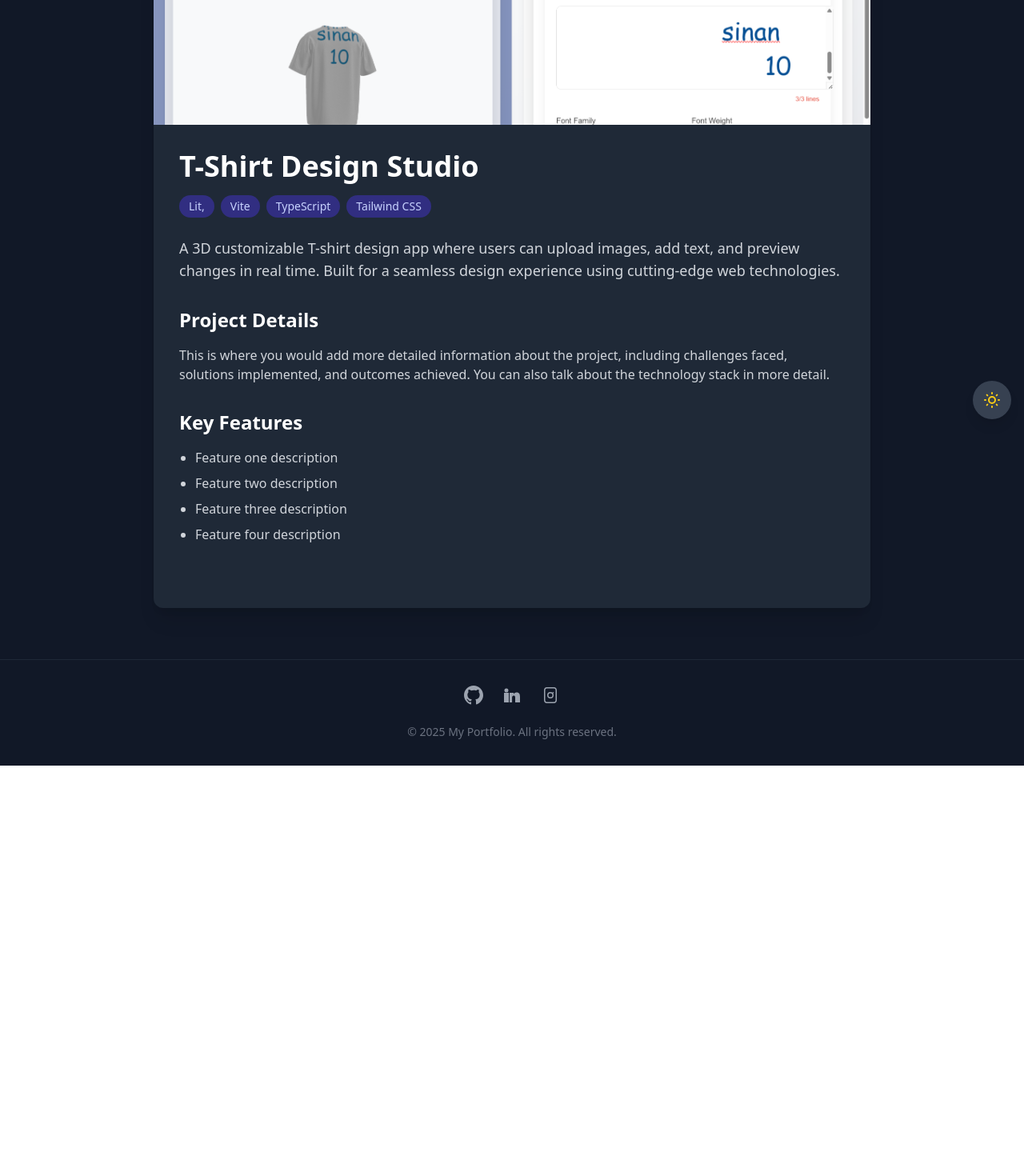
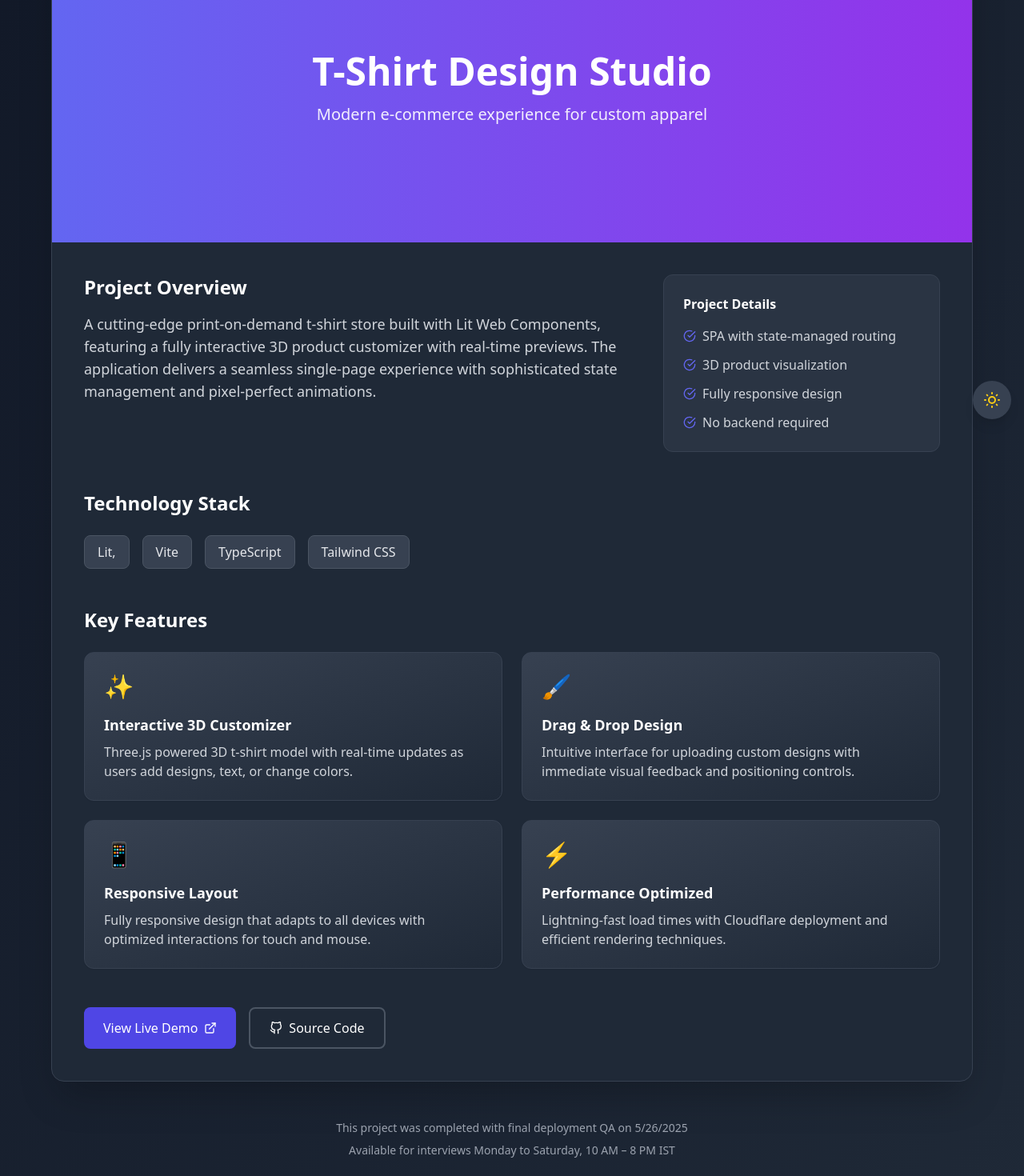
Before and after one commit to Sinanhubb/myportfolio, a React (Create React App) app in the folder my-portfolio/: page /project/1 in a window 1280 px wide. Shown: the part 260-1730 px from the top of the page at 80% size. Before the commit the page ends 1217 px from the top, so only its background shows below. Built offline with nearby package versions, Linux system fonts and the light colour scheme.

Commit message:
update my project deatails

```diff
--- a/my-portfolio/src/ProjectDetail.jsx
+++ b/my-portfolio/src/ProjectDetail.jsx
@@ -2,152 +2,318 @@
 import React, { useEffect, useState } from "react";
 import { useParams, Link } from "react-router-dom";
 import { motion } from "framer-motion";
+import { FiArrowLeft, FiExternalLink, FiGithub, FiCheckCircle } from "react-icons/fi";
+import { SiTailwindcss, SiThreeDotJs, SiStorybook, SiCloudflare } from "react-icons/si";
 
 const ProjectDetail = ({ projects }) => {
   const { id } = useParams();
   const [project, setProject] = useState(null);
+  const [isHovered, setIsHovered] = useState(false);
 
   useEffect(() => {
-    const projectId = parseInt(id); // Or use id directly if you're using slugs
+    const projectId = parseInt(id);
     const foundProject = projects.find(p => p.id === projectId);
     setProject(foundProject);
   }, [id, projects]);
 
   const fadeIn = {
     hidden: { opacity: 0, y: 20 },
-    visible: { opacity: 1, y: 0, transition: { duration: 0.5, delay: 0.1 } },
+    visible: { opacity: 1, y: 0, transition: { duration: 0.6, ease: [0.16, 1, 0.3, 1] } },
+  };
+
+  const staggerContainer = {
+    hidden: { opacity: 0 },
+    visible: {
+      opacity: 1,
+      transition: {
+        staggerChildren: 0.1,
+        delayChildren: 0.3
+      }
+    }
+  };
+
+  const staggerItem = {
+    hidden: { opacity: 0, y: 20 },
+    visible: {
+      opacity: 1,
+      y: 0,
+      transition: {
+        duration: 0.5,
+        ease: [0.16, 1, 0.3, 1]
+      }
+    }
   };
 
   if (!project) {
     return (
       <div className="min-h-screen flex items-center justify-center text-center px-4">
-        <p className="text-gray-600 dark:text-gray-300 text-lg">
-          ❌ Project not found.<br />
-          Please check the URL or go back to the{" "}
-          <Link to="/" className="text-indigo-600 hover:underline">Projects page</Link>.
+        <motion.div
+          initial={{ opacity: 0, scale: 0.95 }}
+          animate={{ opacity: 1, scale: 1 }}
+          transition={{ duration: 0.3 }}
+          className="max-w-md"
+        >
+          <div className="text-5xl mb-4">🚫</div>
+          <h2 className="text-2xl font-bold text-gray-900 dark:text-white mb-3">Project Not Found</h2>
+          <p className="text-gray-600 dark:text-gray-300 mb-6">
+            The project you're looking for doesn't exist or has been moved.
           </p>
+          <Link
+            to="/"
+            className="inline-flex items-center px-4 py-2 bg-indigo-600 text-white rounded-lg hover:bg-indigo-700 transition-colors"
+          >
+            <FiArrowLeft className="mr-2" />
+            Back to Projects
+          </Link>
+        </motion.div>
       </div>
     );
   }
 
+  // Tech stack icons mapping
+  const techIcons = {
+    'Tailwind': <SiTailwindcss className="text-cyan-500" />,
+    'Three.js': <SiThreeDotJs className="text-gray-800 dark:text-gray-200" />,
+    'Storybook': <SiStorybook className="text-pink-500" />,
+    'Cloudflare': <SiCloudflare className="text-orange-500" />
+  };
+
   return (
-    <div className="pt-20 pb-16 px-4 min-h-screen">
-      <div className="max-w-4xl mx-auto">
+    <div className="pt-24 pb-20 px-4 min-h-screen bg-gradient-to-br from-gray-50 to-gray-100 dark:from-gray-900 dark:to-gray-800">
+      <div className="max-w-6xl mx-auto">
+        <motion.div
+          initial={{ opacity: 0, y: -20 }}
+          animate={{ opacity: 1, y: 0 }}
+          transition={{ duration: 0.4 }}
+          className="mb-8"
+        >
           <Link
             to="/"
-          className="inline-flex items-center text-indigo-600 hover:text-indigo-800 mb-8 transition-colors"
+            className="inline-flex items-center group text-indigo-600 hover:text-indigo-800 dark:text-indigo-400 dark:hover:text-indigo-300 transition-colors"
           >
-          <svg className="w-5 h-5 mr-2" fill="none" stroke="currentColor" viewBox="0 0 24 24">
-            <path strokeLinecap="round" strokeLinejoin="round" strokeWidth="2" d="M10 19l-7-7m0 0l7-7m-7 7h18" />
-          </svg>
+            <FiArrowLeft className="mr-2 transition-transform group-hover:-translate-x-1" />
             Back to Projects
           </Link>
+        </motion.div>
 
         <motion.div
-          className="bg-white dark:bg-gray-800 rounded-xl shadow-xl overflow-hidden"
+          className="bg-white dark:bg-gray-800 rounded-2xl shadow-2xl overflow-hidden border border-gray-100 dark:border-gray-700"
           initial="hidden"
           animate="visible"
           variants={fadeIn}
         >
-          {/* Project Image */}
+          {/* Hero Section */}
+          <div className="relative">
             <motion.div
-            initial={{ opacity: 0, scale: 0.95 }}
+              initial={{ opacity: 0, scale: 0.98 }}
               animate={{ opacity: 1, scale: 1 }}
-            transition={{ duration: 0.6 }}
-            className="h-64 bg-gray-200 dark:bg-gray-700 relative"
+              transition={{ duration: 0.8, ease: [0.16, 1, 0.3, 1] }}
+              className="h-80 md:h-96 bg-gradient-to-r from-indigo-500 to-purple-600 relative overflow-hidden"
             >
-            <img
-              src={project.image || "/api/placeholder/800/400"}
-              alt={project.title}
-              className="w-full h-full object-cover"
-            />
+              <div className="absolute inset-0 flex items-center justify-center">
+                <div className="text-white text-center px-6">
+                  <motion.h1
+                    className="text-4xl md:text-5xl font-bold mb-4"
+                    initial={{ opacity: 0, y: 20 }}
+                    animate={{ opacity: 1, y: 0 }}
+                    transition={{ delay: 0.2 }}
+                  >
+                    {project.title}
+                  </motion.h1>
+                  <motion.p
+                    className="text-xl opacity-90 max-w-2xl mx-auto"
+                    initial={{ opacity: 0 }}
+                    animate={{ opacity: 0.9 }}
+                    transition={{ delay: 0.4 }}
+                  >
+                    {project.tagline || "Modern e-commerce experience for custom apparel"}
+                  </motion.p>
+                </div>
+              </div>
+            </motion.div>
+          </div>
+
+          {/* Project Content */}
+          <div className="p-8 md:p-10">
+            {/* Meta Section */}
+            <motion.div
+              className="flex flex-col md:flex-row gap-8 mb-12"
+              variants={staggerContainer}
+              initial="hidden"
+              animate="visible"
+            >
+              {/* Overview */}
+              <motion.div
+                className="md:w-2/3"
+                variants={staggerItem}
+              >
+                <h2 className="text-2xl font-bold text-gray-900 dark:text-white mb-4">Project Overview</h2>
+                <div className="prose dark:prose-invert max-w-none">
+                  <p className="text-lg text-gray-700 dark:text-gray-300 mb-6">
+                    A cutting-edge print-on-demand t-shirt store built with Lit Web Components, featuring a fully interactive 3D product customizer with real-time previews. The application delivers a seamless single-page experience with sophisticated state management and pixel-perfect animations.
+                  </p>
+                </div>
               </motion.div>
 
-          {/* Project Content */}
-          <div className="p-8">
-            <h1 className="text-3xl md:text-4xl font-bold text-gray-900 dark:text-white mb-4">
-              {project.title}
-            </h1>
+              {/* Quick Facts */}
+              <motion.div
+                className="md:w-1/3"
+                variants={staggerItem}
+              >
+                <div className="bg-gray-50 dark:bg-gray-700/50 p-6 rounded-xl border border-gray-100 dark:border-gray-700">
+                  <h3 className="font-semibold text-gray-900 dark:text-white mb-4">Project Details</h3>
+                  <ul className="space-y-3">
+                    <li className="flex items-start">
+                      <FiCheckCircle className="text-indigo-500 mt-1 mr-2 flex-shrink-0" />
+                      <span className="text-gray-700 dark:text-gray-300">SPA with state-managed routing</span>
+                    </li>
+                    <li className="flex items-start">
+                      <FiCheckCircle className="text-indigo-500 mt-1 mr-2 flex-shrink-0" />
+                      <span className="text-gray-700 dark:text-gray-300">3D product visualization</span>
+                    </li>
+                    <li className="flex items-start">
+                      <FiCheckCircle className="text-indigo-500 mt-1 mr-2 flex-shrink-0" />
+                      <span className="text-gray-700 dark:text-gray-300">Fully responsive design</span>
+                    </li>
+                    <li className="flex items-start">
+                      <FiCheckCircle className="text-indigo-500 mt-1 mr-2 flex-shrink-0" />
+                      <span className="text-gray-700 dark:text-gray-300">No backend required</span>
+                    </li>
+                  </ul>
+                </div>
+              </motion.div>
+            </motion.div>
 
-            {/* Tags */}
+            {/* Tech Stack */}
             <motion.div
-              className="flex flex-wrap gap-2 mb-6"
+              className="mb-12"
+              initial={{ opacity: 0, y: 20 }}
+              animate={{ opacity: 1, y: 0 }}
+              transition={{ delay: 0.4 }}
+            >
+              <h2 className="text-2xl font-bold text-gray-900 dark:text-white mb-6">Technology Stack</h2>
+              <div className="flex flex-wrap gap-4">
+                {project.tags.map((tag, index) => (
+                  <div
+                    key={index}
+                    className="flex items-center px-4 py-2 bg-gray-50 dark:bg-gray-700 rounded-lg border border-gray-100 dark:border-gray-600"
+                  >
+                    {techIcons[tag] && <span className="mr-2 text-xl">{techIcons[tag]}</span>}
+                    <span className="text-gray-800 dark:text-gray-200">{tag}</span>
+                  </div>
+                ))}
+              </div>
+            </motion.div>
+
+            {/* Key Features */}
+            <motion.div
+              className="mb-12"
+              variants={staggerContainer}
               initial="hidden"
               animate="visible"
-              variants={{
-                hidden: { opacity: 0 },
-                visible: {
-                  opacity: 1,
-                  transition: { staggerChildren: 0.05 },
-                },
-              }}
             >
-              {project.tags.map((tag, index) => (
-                <motion.span
-                  key={index}
-                  variants={{
-                    hidden: { opacity: 0, y: 10 },
-                    visible: { opacity: 1, y: 0 },
-                  }}
-                  className="px-3 py-1 bg-indigo-100 dark:bg-indigo-900 text-indigo-800 dark:text-indigo-200 rounded-full text-sm"
+              <h2 className="text-2xl font-bold text-gray-900 dark:text-white mb-6">Key Features</h2>
+              <div className="grid md:grid-cols-2 gap-6">
+                {/* Feature 1 */}
+                <motion.div
+                  className="p-6 bg-gradient-to-br from-indigo-50 to-white dark:from-gray-700 dark:to-gray-800 rounded-xl border border-gray-100 dark:border-gray-700 shadow-sm"
+                  variants={staggerItem}
+                  whileHover={{ y: -5, transition: { duration: 0.2 } }}
                 >
-                  {tag}
-                </motion.span>
-              ))}
+                  <div className="text-indigo-600 dark:text-indigo-400 text-3xl mb-4">✨</div>
+                  <h3 className="font-bold text-lg text-gray-900 dark:text-white mb-2">Interactive 3D Customizer</h3>
+                  <p className="text-gray-600 dark:text-gray-300">
+                    Three.js powered 3D t-shirt model with real-time updates as users add designs, text, or change colors.
+                  </p>
                 </motion.div>
 
-            {/* Description */}
-            <div className="prose dark:prose-invert max-w-none">
-              <p className="text-lg text-gray-700 dark:text-gray-300 mb-6">
-                {project.description}
+                {/* Feature 2 */}
+                <motion.div
+                  className="p-6 bg-gradient-to-br from-indigo-50 to-white dark:from-gray-700 dark:to-gray-800 rounded-xl border border-gray-100 dark:border-gray-700 shadow-sm"
+                  variants={staggerItem}
+                  whileHover={{ y: -5, transition: { duration: 0.2 } }}
+                >
+                  <div className="text-indigo-600 dark:text-indigo-400 text-3xl mb-4">🖌️</div>
+                  <h3 className="font-bold text-lg text-gray-900 dark:text-white mb-2">Drag & Drop Design</h3>
+                  <p className="text-gray-600 dark:text-gray-300">
+                    Intuitive interface for uploading custom designs with immediate visual feedback and positioning controls.
                   </p>
+                </motion.div>
 
-              {/* Project Details */}
-              <div className="mt-8">
-                <h2 className="text-2xl font-bold text-gray-800 dark:text-white mb-4">Project Details</h2>
+                {/* Feature 3 */}
+                <motion.div
+                  className="p-6 bg-gradient-to-br from-indigo-50 to-white dark:from-gray-700 dark:to-gray-800 rounded-xl border border-gray-100 dark:border-gray-700 shadow-sm"
+                  variants={staggerItem}
+                  whileHover={{ y: -5, transition: { duration: 0.2 } }}
+                >
+                  <div className="text-indigo-600 dark:text-indigo-400 text-3xl mb-4">📱</div>
+                  <h3 className="font-bold text-lg text-gray-900 dark:text-white mb-2">Responsive Layout</h3>
                   <p className="text-gray-600 dark:text-gray-300">
-                  This is where you would add more detailed information about the project,
-                  including challenges faced, solutions implemented, and outcomes achieved.
-                  You can also talk about the technology stack in more detail.
+                    Fully responsive design that adapts to all devices with optimized interactions for touch and mouse.
                   </p>
+                </motion.div>
+
+                {/* Feature 4 */}
+                <motion.div
+                  className="p-6 bg-gradient-to-br from-indigo-50 to-white dark:from-gray-700 dark:to-gray-800 rounded-xl border border-gray-100 dark:border-gray-700 shadow-sm"
+                  variants={staggerItem}
+                  whileHover={{ y: -5, transition: { duration: 0.2 } }}
+                >
+                  <div className="text-indigo-600 dark:text-indigo-400 text-3xl mb-4">⚡</div>
+                  <h3 className="font-bold text-lg text-gray-900 dark:text-white mb-2">Performance Optimized</h3>
+                  <p className="text-gray-600 dark:text-gray-300">
+                    Lightning-fast load times with Cloudflare deployment and efficient rendering techniques.
+                  </p>
+                </motion.div>
               </div>
+            </motion.div>
 
-              {/* Features */}
-              <div className="mt-8">
-                <h2 className="text-2xl font-bold text-gray-800 dark:text-white mb-4">Key Features</h2>
-                <ul className="list-disc pl-5 text-gray-600 dark:text-gray-300">
-                  <li className="mb-2">Feature one description</li>
-                  <li className="mb-2">Feature two description</li>
-                  <li className="mb-2">Feature three description</li>
-                  <li className="mb-2">Feature four description</li>
-                </ul>
-              </div>
-
-              {/* Links */}
-              <div className="mt-12 flex flex-wrap gap-4">
-                {project.liveDemoUrl && (
+            {/* Project Links */}
+            <motion.div
+              className="flex flex-wrap gap-4 mt-12"
+              initial={{ opacity: 0 }}
+              animate={{ opacity: 1 }}
+              transition={{ delay: 0.6 }}
+            >
               <a
-                    href={project.liveDemoUrl}
-                    className="px-6 py-3 bg-indigo-600 text-white rounded-lg hover:bg-indigo-700 transition-colors"
+                href="https://t-shirt-store.pages.dev"
+                className="flex items-center px-6 py-3 bg-indigo-600 text-white rounded-lg hover:bg-indigo-700 transition-colors group"
+                target="_blank"
+                rel="noopener noreferrer"
+                onMouseEnter={() => setIsHovered(true)}
+                onMouseLeave={() => setIsHovered(false)}
+              >
+                <span>View Live Demo</span>
+                <motion.span
+                  animate={{ x: isHovered ? 5 : 0 }}
+                  transition={{ type: "spring", stiffness: 500 }}
+                  className="ml-2"
+                >
+                  <FiExternalLink />
+                </motion.span>
+              </a>
+              <a
+                href="https://github.com/Sinanhubb/T-shirt_store"
+                className="flex items-center px-6 py-3 border-2 border-gray-200 dark:border-gray-600 rounded-lg hover:bg-gray-50 dark:hover:bg-gray-700 transition-colors"
                 target="_blank"
                 rel="noopener noreferrer"
               >
-                    Live Demo
+                <FiGithub className="mr-2" />
+                Source Code
               </a>
-                )}
-                {project.codeUrl && (
-                  <a
-                    href={project.codeUrl}
-                    className="px-6 py-3 border-2 border-gray-300 dark:border-gray-600 rounded-lg hover:bg-gray-100 dark:hover:bg-gray-700 transition-colors"
-                    target="_blank"
-                    rel="noopener noreferrer"
+            </motion.div>
+          </div>
+        </motion.div>
+
+        {/* Project Footer */}
+        <motion.div
+          className="mt-12 text-center text-gray-500 dark:text-gray-400 text-sm"
+          initial={{ opacity: 0 }}
+          animate={{ opacity: 1 }}
+          transition={{ delay: 0.8 }}
         >
-                    View Code
-                  </a>
-                )}
-              </div>
-            </div>
-          </div>
+          <p>This project was completed with final deployment QA on {new Date().toLocaleDateString()}</p>
+          <p className="mt-2">Available for interviews Monday to Saturday, 10 AM – 8 PM IST</p>
         </motion.div>
       </div>
     </div>
```
Lines whose indentation alone changed are shown as unchanged.
